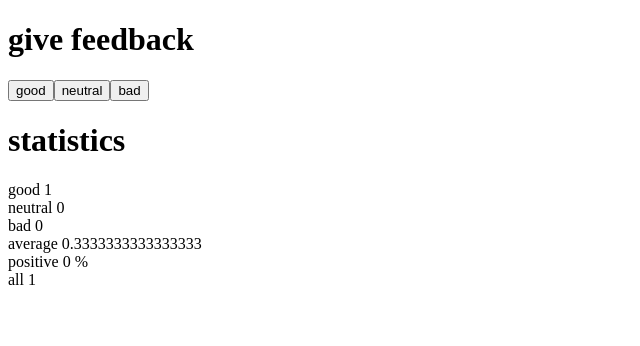
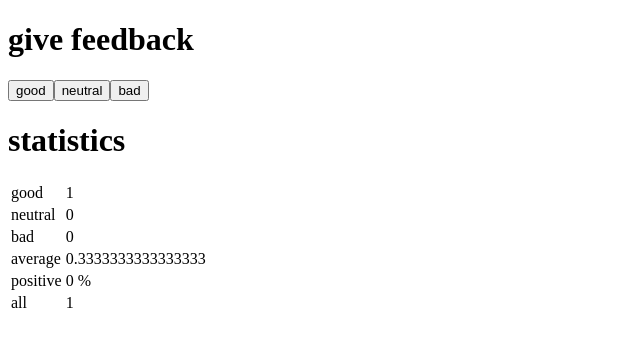
Before and after one commit to dragosprju/reactjs-full-stack-open, a React (Create React App) app in the folder part1/unicafe/: page / in a window 1280 px wide. Both pictures are taken after a click on the button "good". Shown: the top 346 px of the page, without its empty margins (0-640 px from the left). Built offline with nearby package versions, Linux system fonts and the light colour scheme.

Commit message:
Done exercises 1.10, 1.11

```diff
--- a/part1/unicafe/src/StatisticLine.js
+++ b/part1/unicafe/src/StatisticLine.js
@@ -6,9 +6,14 @@ const StatisticLine = (props) => {
   const value = props.value
 
   return (
-    <div>
-      {text} {value}<br />
-    </div>
+    <tr>
+      <td>
+        {text}
+      </td>
+      <td>
+        {value}
+      </td>
+    </tr>
   )
 }
 
--- a/part1/unicafe/src/Statistics.js
+++ b/part1/unicafe/src/Statistics.js
@@ -10,14 +10,16 @@ const Statistics = (props) => {
       return <div> No feedback given </div>;
     }
     return (
-        <div>
+        <table>
+          <tbody>
             <StatisticLine text='good' value={good} />
             <StatisticLine text='neutral' value={neutral} />
             <StatisticLine text='bad' value={bad} />
             <StatisticLine text='average' value={(good * 1 + neutral * 0 + bad * -1) / 3} />
             <StatisticLine text='positive' value={(((neutral + bad) === 0) ? 0 : (good / (neutral + bad)))*100 + " %"} />
             <StatisticLine text='all' value = {good + neutral + bad} />
-        </div>
+          </tbody>
+        </table>
     );
   };
 
```
